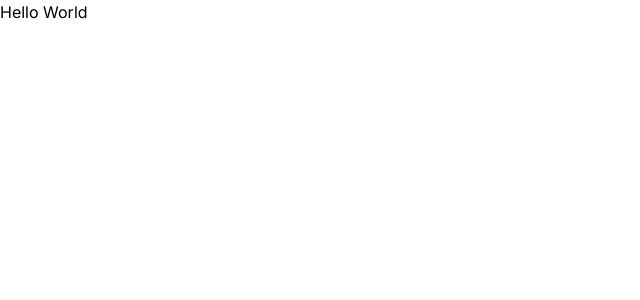
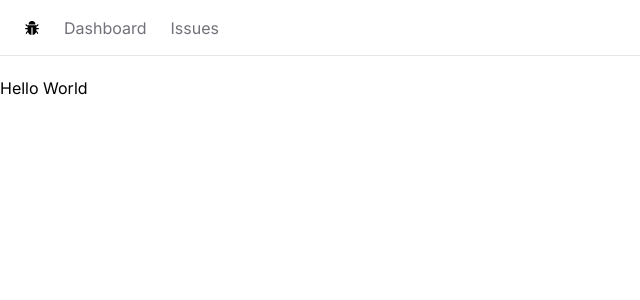
Before and after one commit to pbzona/issue-tracker, a Next.js app: page / in a window 1280 px wide. Shown: the top 300 px of the page, without its empty margins (0-640 px from the left). Built offline with nearby package versions, Linux system fonts and the light colour scheme.

Commit message:
Build navbar

```diff
--- a/app/layout.tsx
+++ b/app/layout.tsx
@@ -1,6 +1,7 @@
 import "./globals.css";
 import type { Metadata } from "next";
 import { Inter } from "next/font/google";
+import NavBar from "./nav-bar";
 
 const inter = Inter({ subsets: [ "latin" ] });
 
@@ -16,7 +17,12 @@
 }) {
   return (
     <html lang="en">
-      <body className={inter.className}>{children}</body>
+      <body className={inter.className}>
+        <NavBar/>
+        <main>
+          {children}
+        </main>
+      </body>
     </html>
   );
 }
--- /dev/null
+++ b/app/nav-bar.tsx
@@ -0,0 +1,44 @@
+import { AiFillBug } from "react-icons/ai";
+import Link from "next/link";
+import React from "react";
+
+type NavLink = {
+  label: string;
+  href: string;
+}
+
+const NavBar = () => {
+  const links: NavLink[] = [
+    {
+      label: "Dashboard",
+      href: "/"
+    },
+    {
+      label: "Issues",
+      href: "/issues"
+    },
+  ];
+  return (
+    <nav className="flex space-x-6 border-b px-6 mb-5 h-14 items-center">
+      <Link href="#">
+        <AiFillBug />
+      </Link>
+      <ul className="flex space-x-6">
+        {
+          links.map(link => (
+            <li key={link.label}>
+              <Link
+                className="text-zinc-500 hover:text-zinc-800 transition-colors"
+                href={link.href}
+              >
+                { link.label }
+              </Link>
+            </li>
+          ))
+        }
+      </ul>
+    </nav>
+  );
+};
+
+export default NavBar;
--- a/package.json
+++ b/package.json
@@ -11,7 +11,8 @@
   "dependencies": {
     "next": "13.5.4",
     "react": "^18",
-    "react-dom": "^18"
+    "react-dom": "^18",
+    "react-icons": "4.11"
   },
   "devDependencies": {
     "@types/node": "^20",
```
Also changed, not shown: 1 other file (tests, documents, lock files or other folders).
